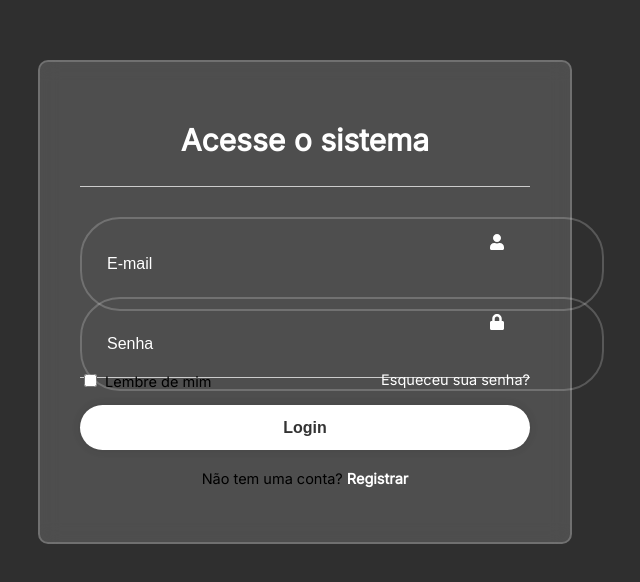
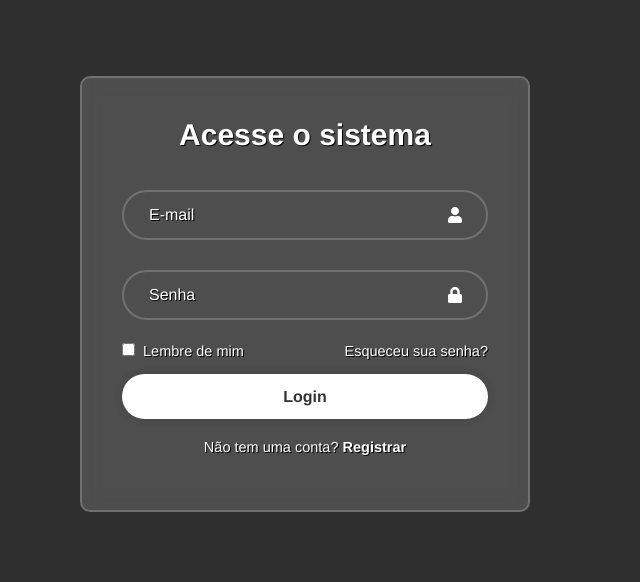
Before and after one commit to LuanGabillaud/teste-pratico-react, a React (Vite) app: page /login in a window 1280 px wide. Shown: the part 138-720 px from the top of the page, without its empty margins (335-975 px from the left). Built offline with nearby package versions, Linux system fonts and the light colour scheme.

Commit message:
FIX: Melhorando visual do Login

```diff
--- a/src/App.css
+++ b/src/App.css
@@ -1,3 +1,12 @@
+* {
+  margin: 0;
+  padding: 0;
+  box-sizing: border-box;
+  font-family: Helvetica;
+  text-shadow: #000 1px 1px;
+  color: #fff;
+}
+
 #root {
   max-width: 1280px;
   margin: 0 auto;
--- a/src/components/AuthLayout.tsx
+++ b/src/components/AuthLayout.tsx
@@ -23,7 +23,6 @@ const styles: { [key: string]: React.CSSProperties } = {
         backgroundPosition: 'center',
     },
     header: {
-        borderBottom: '1px solid #ccc',
         paddingBottom: '8px',
         marginBottom: '16px',
     },
@@ -31,7 +30,6 @@ const styles: { [key: string]: React.CSSProperties } = {
         marginBottom: '16px',
     },
     footer: {
-        borderTop: '1px solid #ccc',
         paddingTop: '8px',
         marginTop: '16px',
     },
```
Also changed, not shown: vercel.json.
